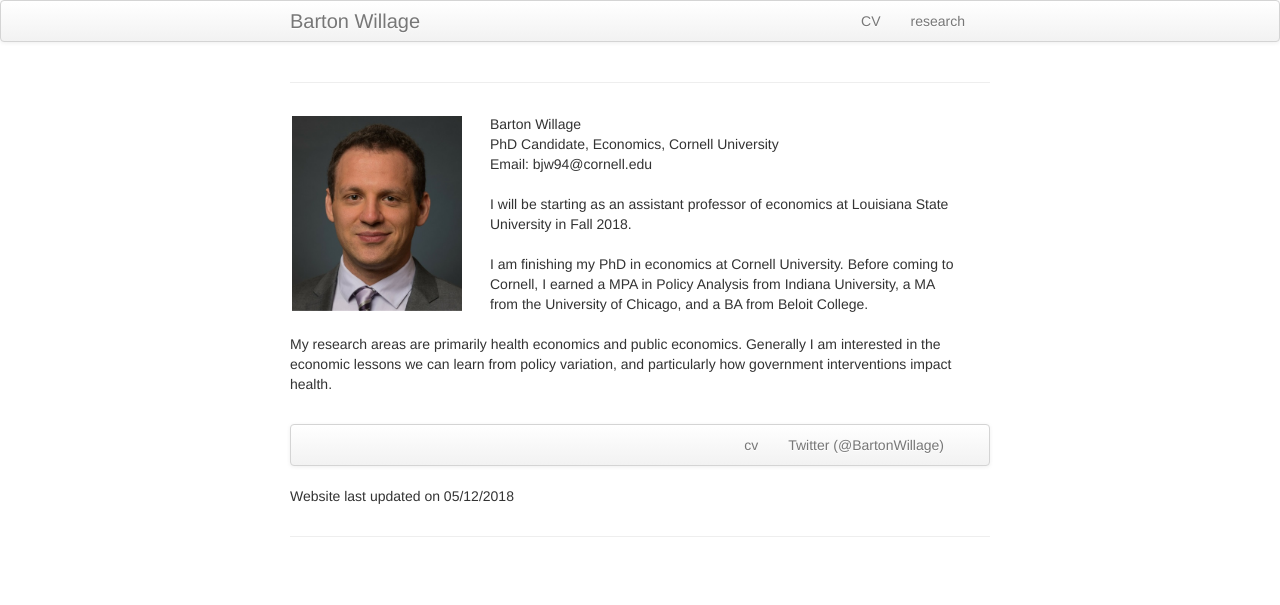
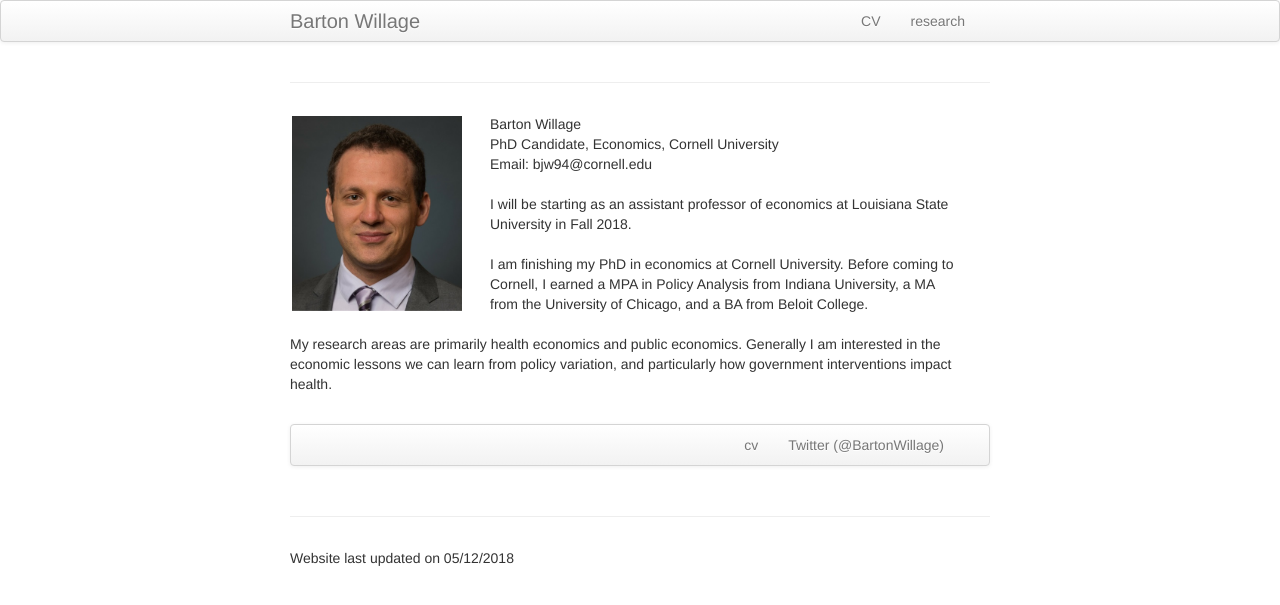
Before and after one commit to bjwillage/bjwillage.github.io, a Jekyll site: the page built from index.md, in a window 1280 px wide. Shown: the top 605 px of the page. Built offline with Jekyll 4.4.1, drawn with Linux system fonts in a browser that asks for light colours.

Commit message:
Update default.html

```diff
--- a/_includes/themes/twitter/default.html
+++ b/_includes/themes/twitter/default.html
@@ -52,10 +52,10 @@
 
       <div class="content">
         {{ content }}
-        <span id="lastModified"></span>
       </div>
 
       <hr>
+  <span id="lastModified"></span>
 
     </div>
 
```
